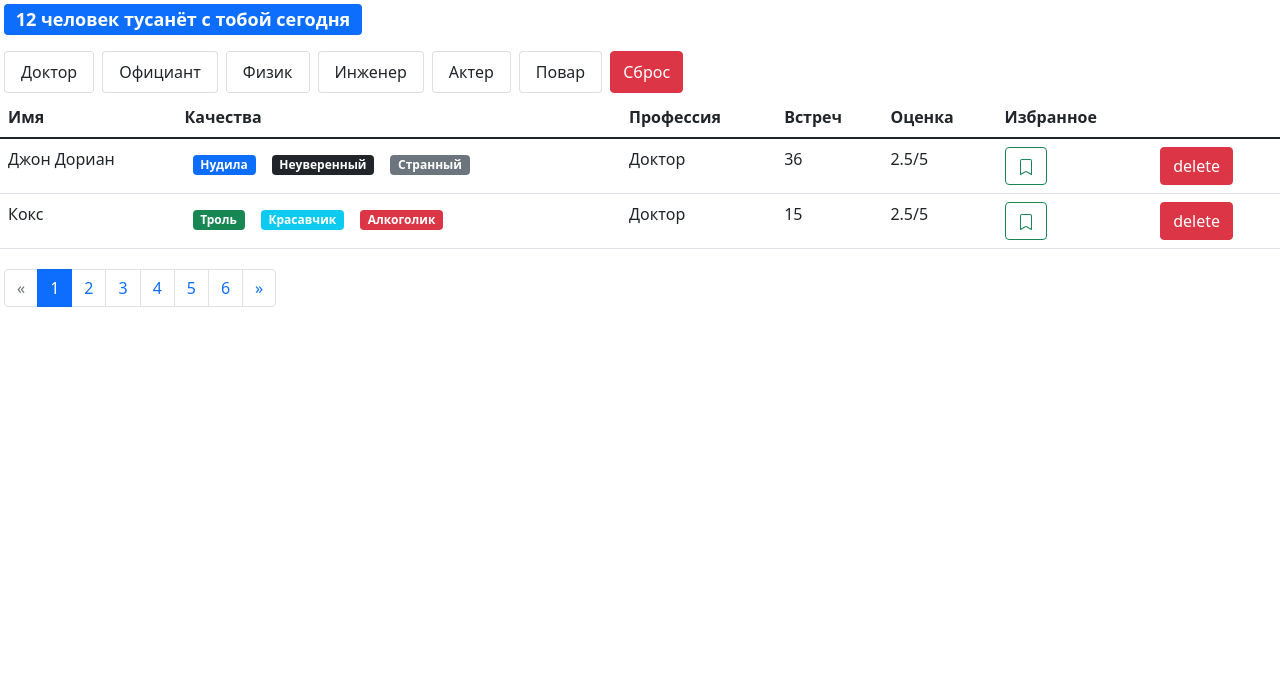
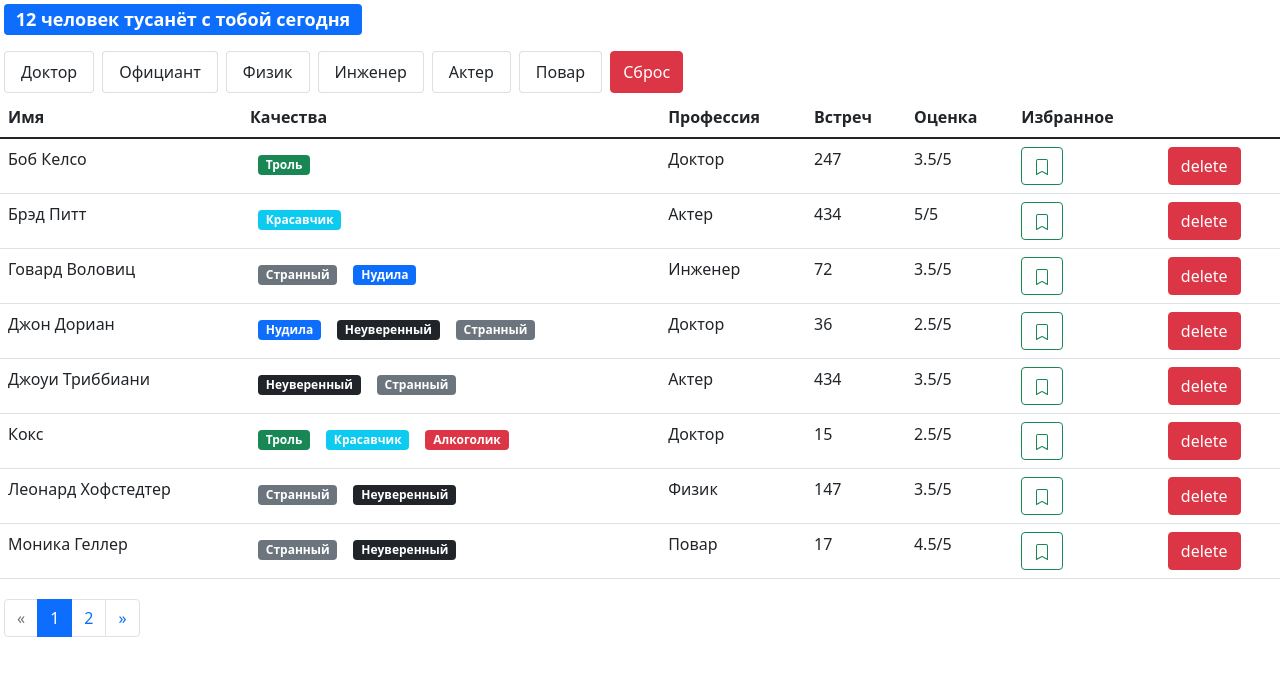
Before and after one commit to khomutovb/fast-company-app, a React (Create React App) app: page / in a window 1280 px wide. Shown: the top 676 px of the page. Built offline with nearby package versions, Linux system fonts and the light colour scheme.

Commit message:
add sort

```diff
--- /dev/null
+++ b/src/components/userTable.jsx
@@ -0,0 +1,37 @@
+import React from 'react'
+import User from './user'
+import PropTypes from 'prop-types'
+
+const userTable = ({ users, onSort, ...rest }) => {
+    return (
+        <table className="table">
+            <thead>
+                <tr>
+                    <th onClick={() => onSort('name')} scope="col">Имя</th>
+                    <th scope="col">Качества</th>
+                    <th onClick={() => onSort('profession.name')} scope="col">Профессия</th>
+                    <th onClick={() => onSort('completedMeetings')} scope="col">Встреч</th>
+                    <th onClick={() => onSort('rate')} scope="col">Оценка</th>
+                    <th onClick={() => onSort('bookmark')} scope="col">Избранное</th>
+                    <th scope="col"></th>
+                </tr>
+            </thead>
+            <tbody>
+                {users.map((user) => {
+                    return (
+                        <User
+                            key={user._id}
+                            {...rest}
+                            {...user}
+                        ></User>
+                    );
+                })}
+            </tbody>
+        </table>
+    )
+}
+userTable.propTypes = {
+    users: PropTypes.array.isRequired,
+    onSort: PropTypes.func.isRequired
+}
+export default userTable
--- a/src/components/users.jsx
+++ b/src/components/users.jsx
@@ -1,17 +1,18 @@
 import React, { useState, useEffect } from 'react'
-import User from './user'
 import Pagination from './pagination'
 import { paginate } from '../utils/pagination'
 import PropTypes from 'prop-types'
 import api from '../api'
 import GroupList from './groupList'
 import SearchStatus from './searchStatus'
+import UserTable from './userTable'
 import _ from 'lodash'
-const Users = ({ users: allUsers, onDelete, onToggleBookMark }) => {
+const Users = ({ users: allUsers, ...rest }) => {
     const [currentPage, setCurrentPage] = useState(1)
     const [professions, setProfessions] = useState()
     const [selectedProf, setSelectedProf] = useState()
-    const pageSize = 2
+    const [sortBy, setSortBy] = useState({ iter: 'name', order: 'asc' })
+    const pageSize = 8
     useEffect(() => {
         api.professions.fetchAll().then((data) => setProfessions(data))
     }, [])
@@ -34,6 +35,9 @@ const Users = ({ users: allUsers, onDelete, onToggleBookMark }) => {
             setCurrentPage(nextIndex)
         }
     }
+    const handleSort = (item) => {
+        setSortBy({ iter: item, order: 'asc' })
+    }
     const filteredUsersFunc = () => {
         if (professions instanceof Array) {
             return allUsers.filter((user) => _.isEqual(user.profession, selectedProf))
@@ -43,7 +47,8 @@ const Users = ({ users: allUsers, onDelete, onToggleBookMark }) => {
     }
     const filteredUsers = selectedProf ? filteredUsersFunc() : allUsers
     const count = filteredUsers.length
-    const users = paginate(filteredUsers, currentPage, pageSize)
+    const cortedUsers = _.orderBy(filteredUsers, [sortBy.iter], [sortBy.order])
+    const users = paginate(cortedUsers, currentPage, pageSize)
     const clearFilter = () => {
         setSelectedProf(undefined)
     }
@@ -62,31 +67,7 @@ const Users = ({ users: allUsers, onDelete, onToggleBookMark }) => {
                 </div>
             }
             <div className="table-responsive">
-                <table className="table">
-                    <thead>
-                        <tr>
-                            <th scope="col">Имя</th>
-                            <th scope="col">Качества</th>
-                            <th scope="col">Профессия</th>
-                            <th scope="col">Встреч</th>
-                            <th scope="col">Оценка</th>
-                            <th scope="col">Избранное</th>
-                            <th scope="col"></th>
-                        </tr>
-                    </thead>
-                    <tbody>
-                        {users.map((user) => {
-                            return (
-                                <User
-                                    key={user._id}
-                                    onDelete={onDelete}
-                                    onToggleBookMark={onToggleBookMark}
-                                    {...user}
-                                ></User>
-                            );
-                        })}
-                    </tbody>
-                </table>
+                <UserTable users={users} onSort={handleSort} {...rest} />
             </div>
             <Pagination
                 itemsCount={count}
```
